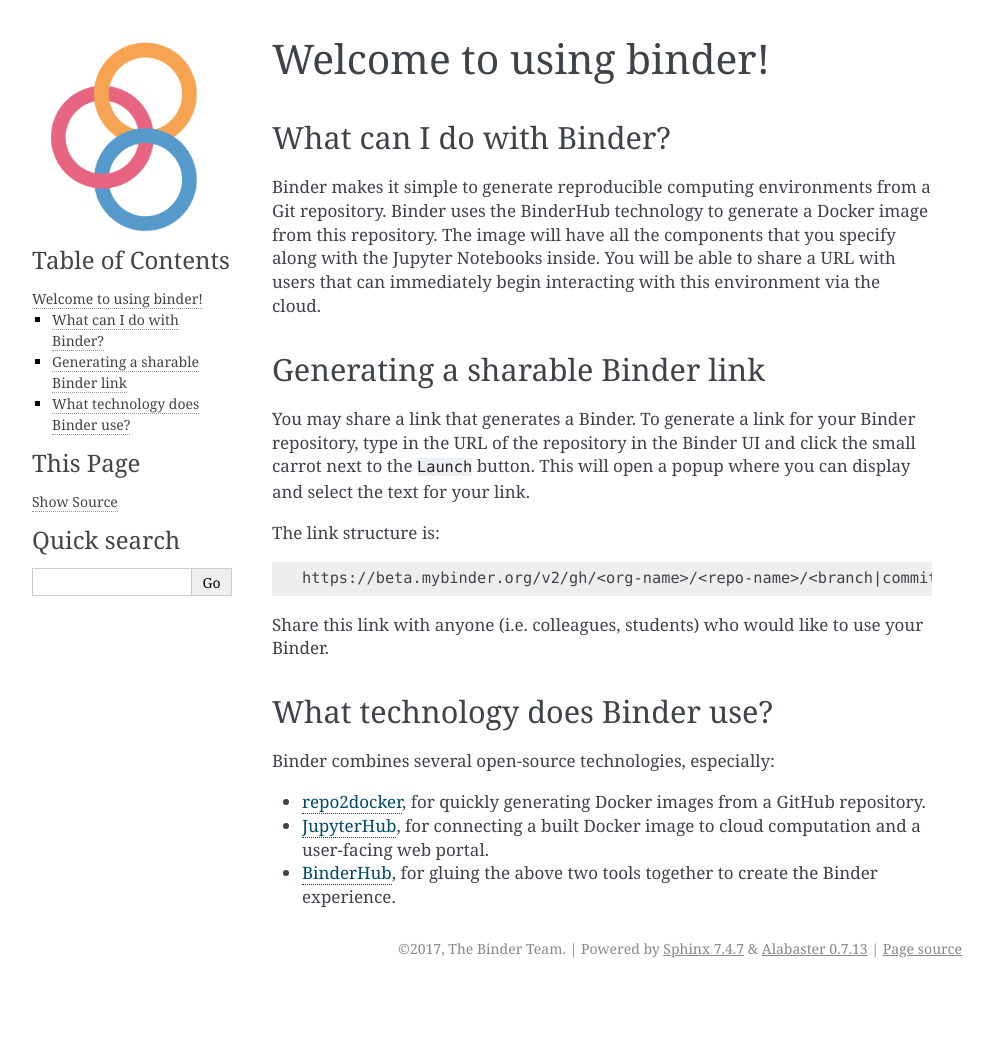
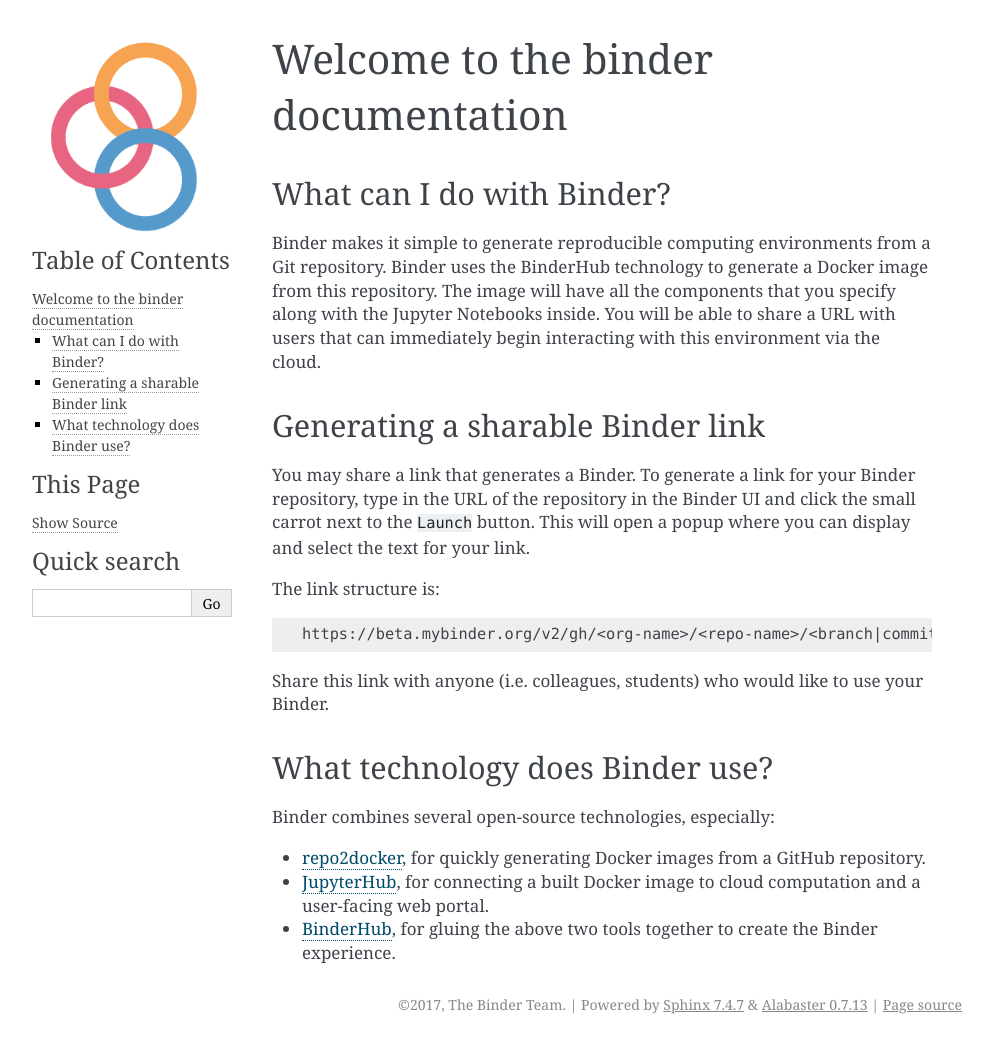
Before and after one commit to jupyterhub/mybinder.org-user-guide, a Sphinx documentation site: the page built from doc/introduction.rst, in a window 1280 px wide. Shown: the whole page, without its empty margins (148-1141 px from the left). Built offline with Sphinx 7.4.7, drawn with Linux system fonts in a browser that asks for light colours; before the commit the page ends 988 px from its top, so only the background shows below that.

Commit message:
Change introduction title

```diff
--- a/doc/introduction.rst
+++ b/doc/introduction.rst
@@ -1,5 +1,5 @@
-Welcome to using binder!
-========================
+Welcome to the binder documentation
+===================================
 
 What can I do with Binder?
 --------------------------
```
